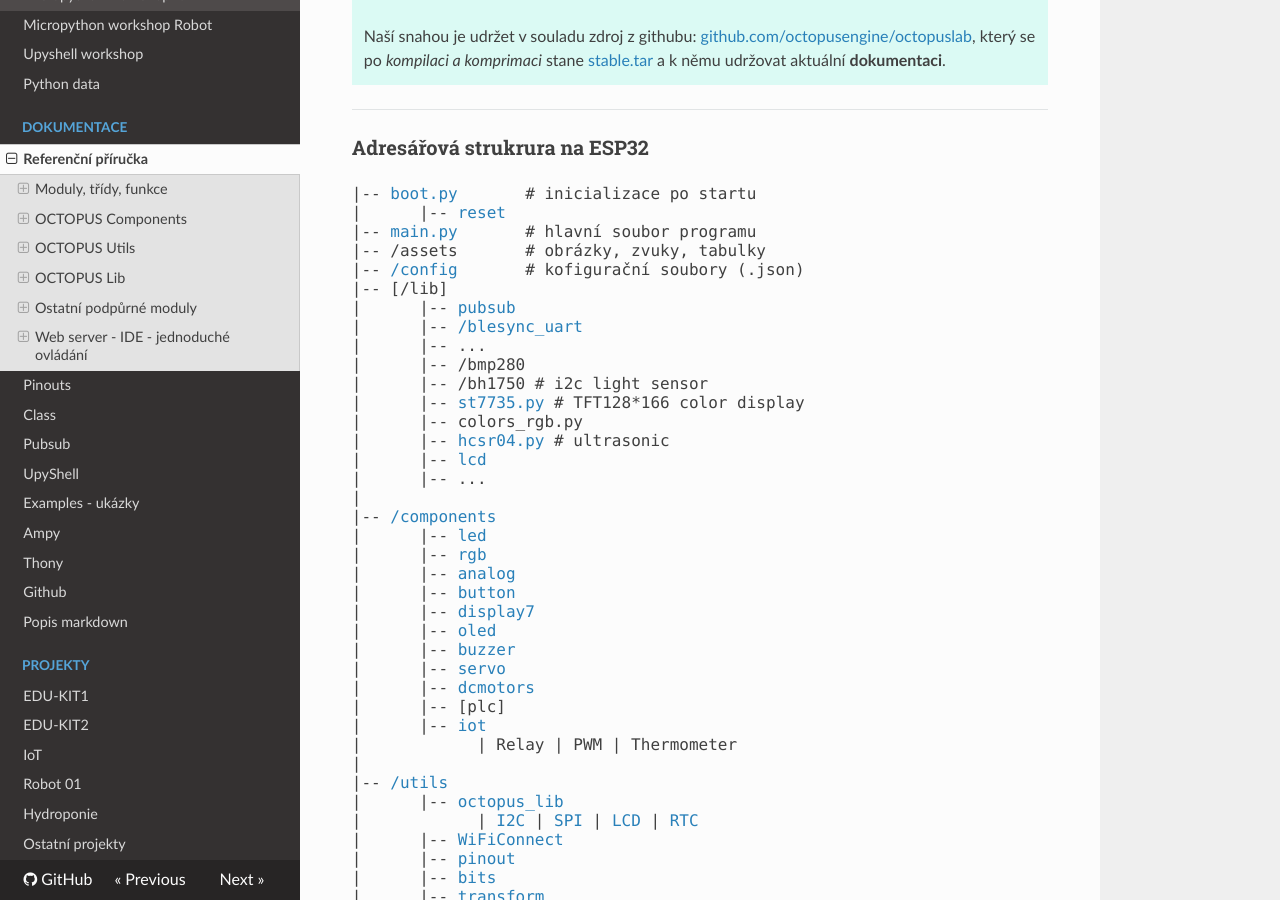
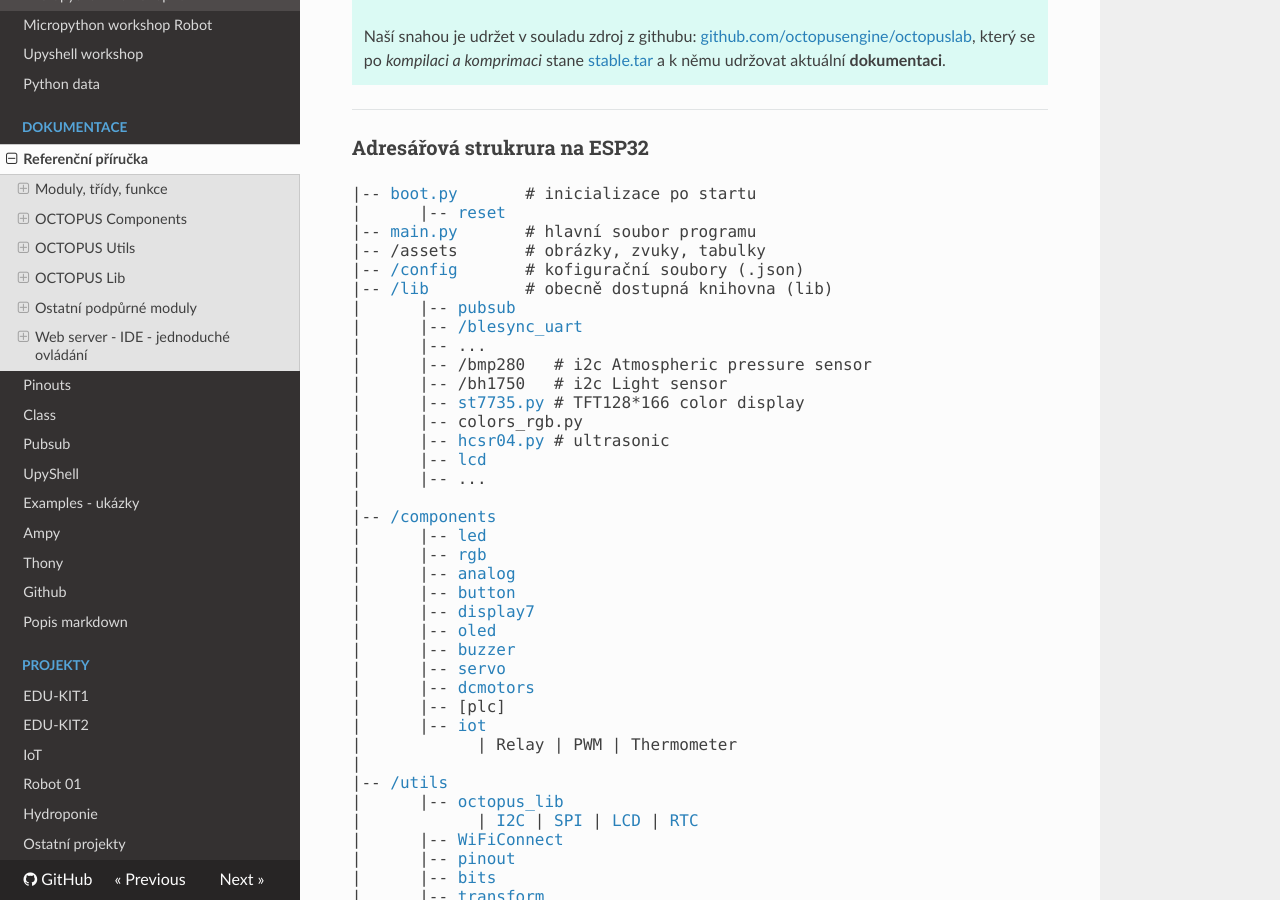
Before and after one commit to octopuslab-cz/docs_octopuslab_cz, an MkDocs documentation site: the page built from docs/basicdoc.md, in a window 1280 px wide and 900 px high, scrolled down 1202 px. Built offline with MkDocs 1.6.1, drawn with Linux system fonts in a browser that asks for light colours; nearby versions of some CDN libraries.

Commit message:
added links

```diff
--- a/docs/basicdoc.md
+++ b/docs/basicdoc.md
@@ -2,7 +2,6 @@
 
 Toto je hlavní část dokumentace, popisující **co a jak**.
 V dalších částech, především pak v oddíle **Workshopy / tutoriály** se pak dozvíte **jak na to**.
-
 
 Originální dokumentaci k MicroPythonu najdete na stránkách 🡒 [docs.micropython/esp32](http://docs.micropython.org/en/latest/esp32/quickref.html)
 
@@ -53,12 +52,12 @@ Jednotlivé moduly - knihovny (podprogramy, třídy) jsme rozdělili do několik
 |-- <a href="#soubory-bootpy-a-mainpy">main.py</a>       # hlavní soubor programu
 |-- /assets       # obrázky, zvuky, tabulky
 |-- <a href="#config">/config</a>       # kofigurační soubory (.json)
-|-- [/lib]
+|-- <a href="#octopus-lib">/lib</a>          # obecně dostupná knihovna (lib)
 |      |-- <a href="#pubsub">pubsub</a>
 |      |-- <a href="#BLE">/blesync_uart</a>
 |      |-- ...
-|      |-- /bmp280
-|      |-- /bh1750 # i2c light sensor
+|      |-- /bmp280   # i2c Atmospheric pressure sensor
+|      |-- /bh1750   # i2c Light sensor
 |      |-- <a href="#st7735">st7735.py</a> # TFT128*166 color display
 |      |-- colors_rgb.py
 |      |-- <a href="#hcsr04">hcsr04.py</a> # ultrasonic
```
